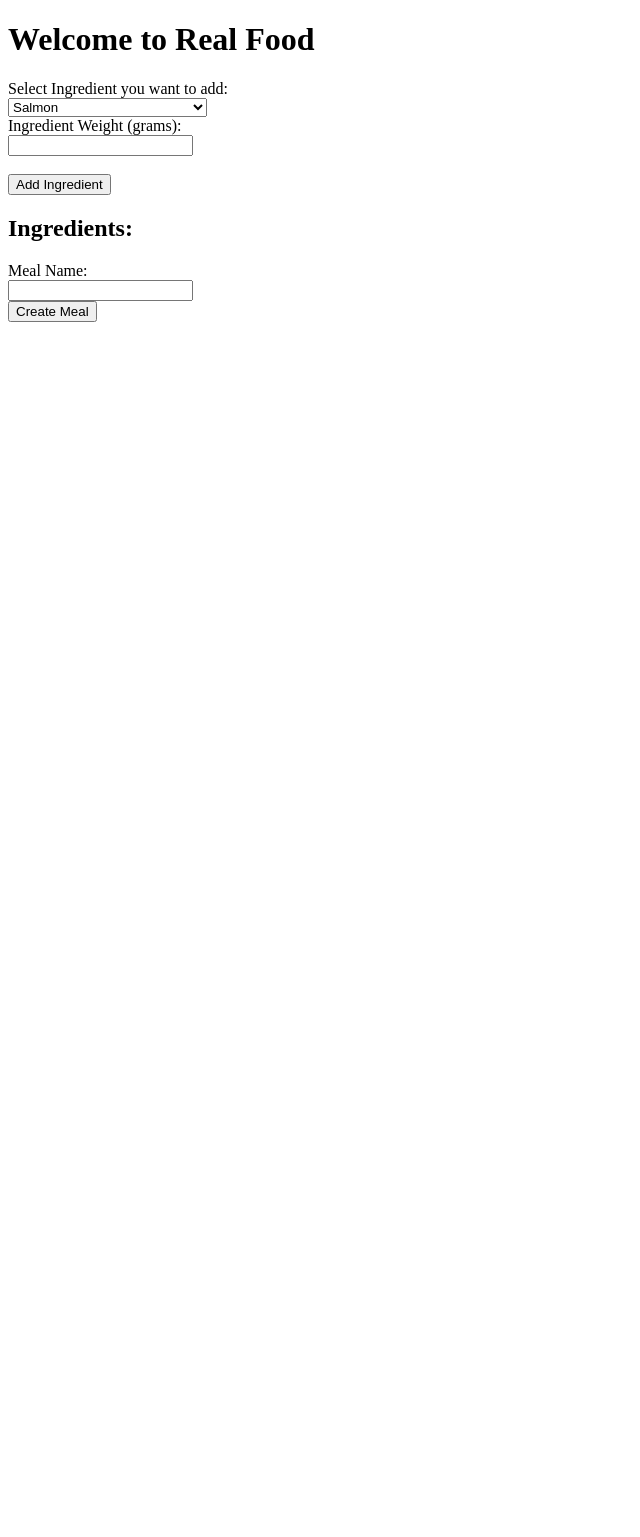
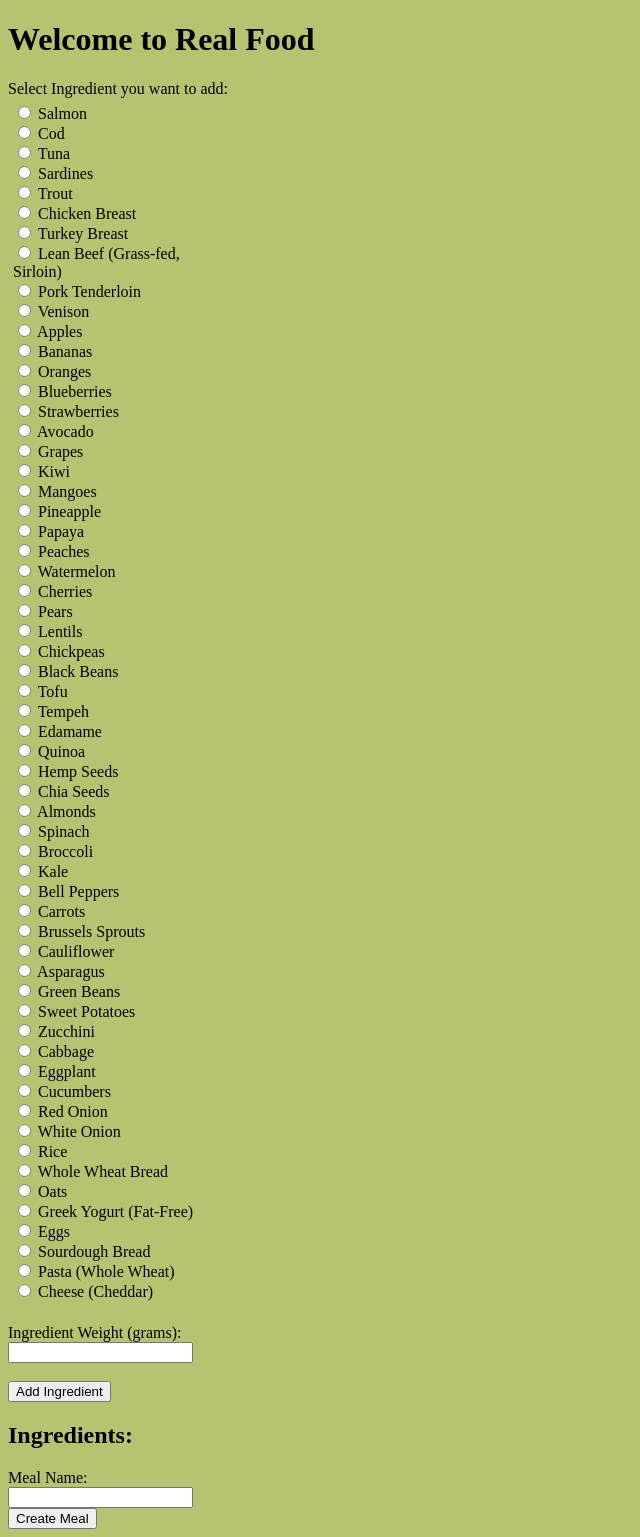
Before and after one commit to jaydenthelwell/real-food-diet, a Flask app: page / in a window 1280 px wide. Shown: the whole page, without its empty margins (0-640 px from the left). Before the commit the page ends 322 px from the top, so only its background shows below. Run offline with Flask 3, Linux system fonts and the light colour scheme.

Commit message:
Connect stylesheet

```diff
--- a/app/app.py
+++ b/app/app.py
@@ -1,6 +1,7 @@
+import os
 from flask import Flask, render_template, request, redirect, url_for
 from diet_app import Meal, FoodItem, predefined_food_items, food_items_dict
-from flask import jsonify
+app = Flask(__name__, static_url_path='/static')
 
 app = Flask(__name__)
 
@@ -467,8 +468,4 @@ def score():
     return render_template('score.html', message=message, feedback=feedback, total_score=total_score)
 
 if __name__ == "__main__":
-    import os
-
-    port = int(os.environ.get("PORT", 5000))
-    app.run(host='0.0.0.0', port=port)
     app.run(debug=True)
--- /dev/null
+++ b/app/static/style/styles.css
@@ -0,0 +1,25 @@
+body {
+  background-color: #B6C471;
+}
+
+.ingredient-list {
+  width: 200px; /* Set the width of the select box */
+  padding: 5px; /* Add padding */
+  font-size: 16px; /* Set font size */
+}
+
+/* Style the options */
+.ingredient-list option {
+  background-color: #f9f9f9; /* Light grey background color */
+  padding: 6px 10px; /* Add padding */
+  border: none; /* Remove border */
+}
+
+/* Style when an option is hovered */
+.ingredient-list option:hover {
+  background-color: #e9e9e9; /* Darker grey background color */
+}
+
+.welcome {
+  color: rgb(0, 0, 0);
+}
--- a/app/templates/index.html
+++ b/app/templates/index.html
@@ -4,22 +4,22 @@
     <meta charset="UTF-8">
     <meta http-equiv="X-UA-Compatible" content="IE=edge">
     <meta name="viewport" content="width=device-width, initial-scale=1.0">
-    <link rel="stylesheet" href="{{ url_for('static', filename='style/styles.css')}}" />
+    <link rel="stylesheet" href="{{ url_for('static', filename='style/styles.css') }}">
     <title>Real Food App</title>
 </head>
 <body>
-    <h1>Welcome to Real Food</h1>
+    <h1 class="welcome">Welcome to Real Food</h1>
 
     <form action="/" method="post">
         <!-- <label for="meal_name">Meal Name:</label><br>
         <input type="text" id="meal_name" name="meal_name"><br> -->
 
         <label for="ingredient">Select Ingredient you want to add:</label><br>
-        <select id="ingredient" name="ingredient">
+        <div class="ingredient-list">
             {% for food_item in food_items %}
-                <option value="{{ food_item }}">{{ food_item }}</option>
+                <label><input type="radio" name="ingredient" value="{{ food_item }}"> {{ food_item }}</label><br>
             {% endfor %}
-        </select><br>
+        </div><br>
 
         <label for="weight">Ingredient Weight (grams):</label><br>
         <input type="text" id="weight" name="weight"><br><br>
```
Also changed, not shown: static/style/styles.css (deleted).
